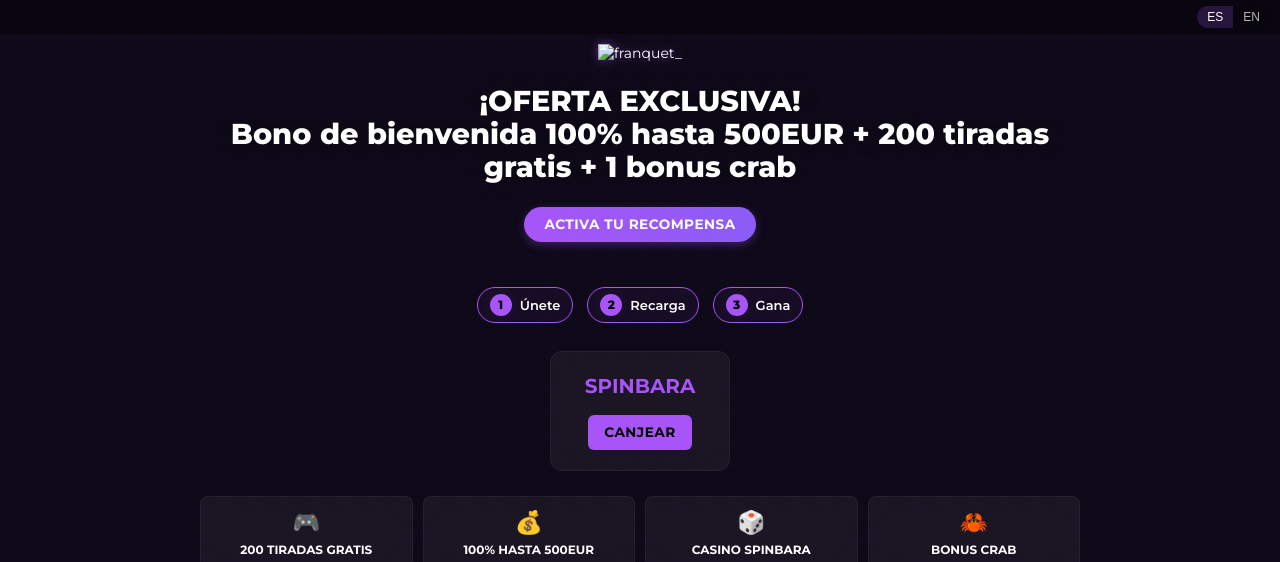
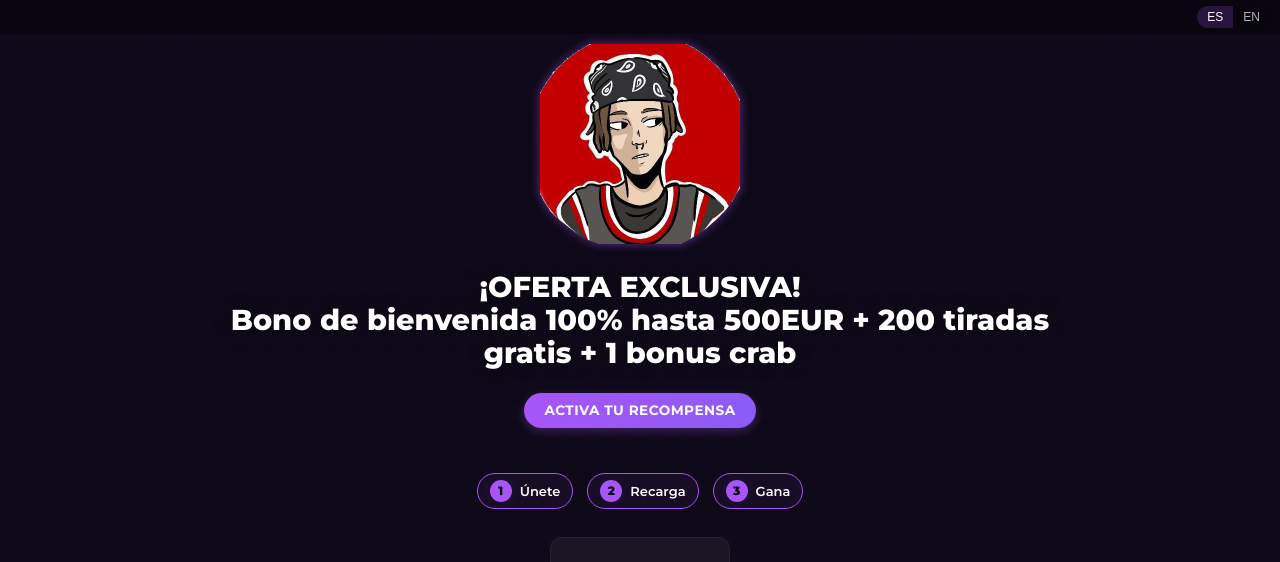
Before and after one commit to ThatBasherAgency/franquet_, a plain HTML site: page index.html in a window 1280 px wide. Shown: the top 562 px of the page. Drawn offline with Linux system fonts and the light colour scheme.

Commit message:
Update index.html

```diff
--- a/index.html
+++ b/index.html
@@ -519,7 +519,7 @@
     <div class="container">
         <div class="header">
             <div class="logo">
-                <img src="photo_2025-06-04_15-03-25.jpg" alt="franquet_">
+                <img src="photo_2025-07-08_18-27-27.png" alt="franquet_">
             </div>
         </div>
 
```
